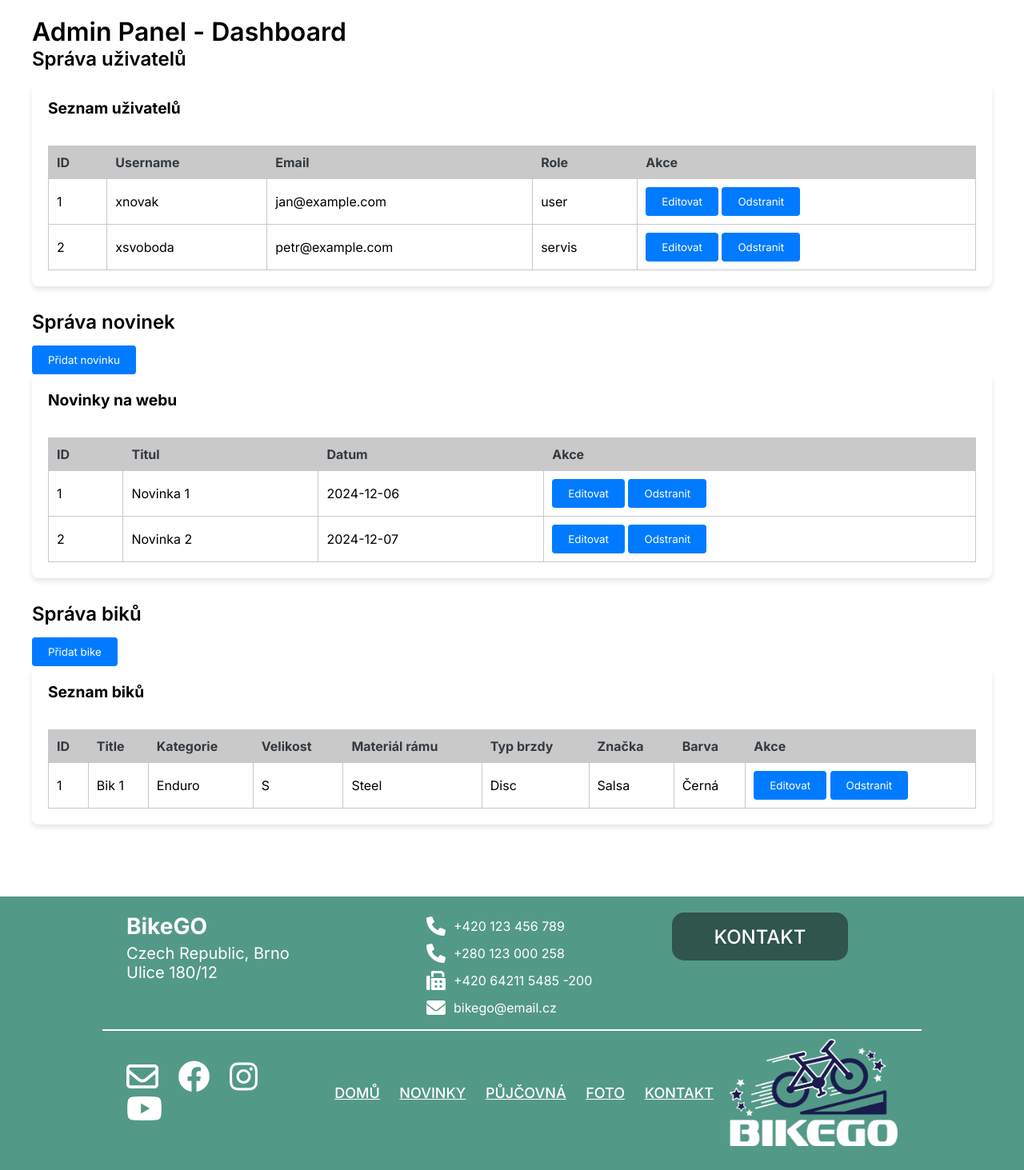
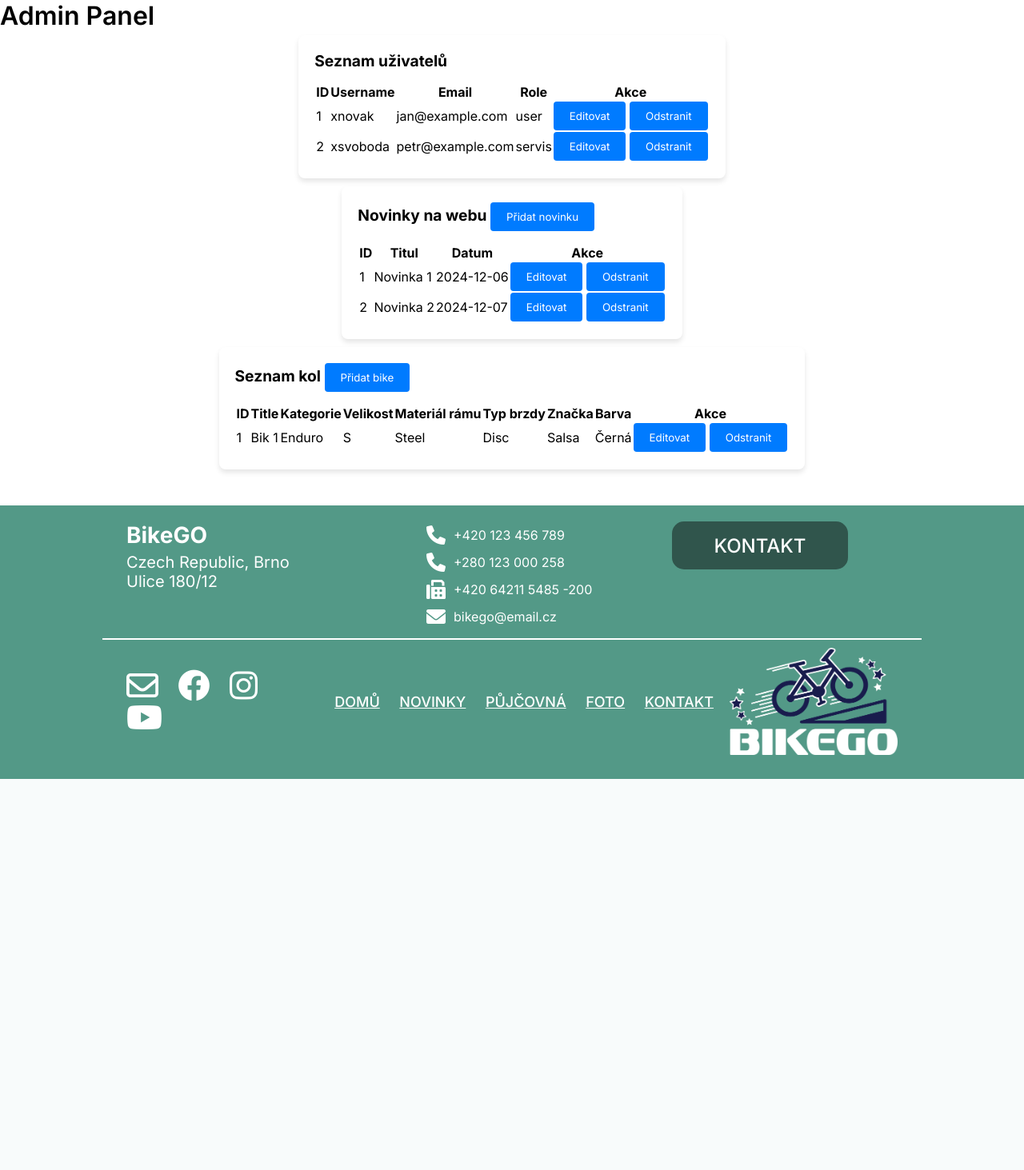
Before and after one commit to Bike-go/Bikego-app, a Flask app: template templates/admin_page.jinja in a window 1280 px wide. Shown: the part 153-1616 px from the top of the page at 80% size. After the commit the page ends 1127 px from the top, so only its background shows below. Run offline with Flask 3, Linux system fonts and the light colour scheme; the template is opened without the code that fills it, so the values that code supplies are empty; parts of the project's set-up code (start-up, migrations or seed data) failed here and were passed over.

Commit message:
Update admin_page.jinja

```diff
--- a/templates/admin_page.jinja
+++ b/templates/admin_page.jinja
@@ -2,18 +2,13 @@
 
 {% block content %}
 <main class="admin_page_body">
-    <div class="content">
-        <div class="container">
-            <div class="admin_page">
-                <h1>Admin Panel - Dashboard</h1>
-
+    <h1>Admin Panel</h1>
     <!-- Správa uživatelů -->
-                <div class="section">
-                    <h2>Správa uživatelů</h2>
+    <section>
         <div class="card">
             <div class="card-header">Seznam uživatelů</div>
-                        <div class="card-body">
-                            <table class="table">
+            <div class="card-body table-responsive">
+                <table>
                     <thead>
                         <tr>
                             <th>ID</th>
@@ -48,16 +43,17 @@
                 </table>
             </div>
         </div>
+    </section>
+
+    <!-- Správa novinek -->
+    <section>
+        <div class="card">
+            <div class="card-header">Novinky na webu
+                <button class="btn" onclick="openNewsModal()">Přidat novinku</button>
             </div>
 
-                <!-- Správa novinek -->
-                <div class="section">
-                    <h2>Správa novinek</h2>
-                    <button class="btn" onclick="openNewsModal()">Přidat novinku</button>
-                    <div class="card">
-                        <div class="card-header">Novinky na webu</div>
-                        <div class="card-body">
-                            <table class="table">
+            <div class="card-body table-responsive">
+                <table>
                     <thead>
                         <tr>
                             <th>ID</th>
@@ -89,16 +85,17 @@
                 </table>
             </div>
         </div>
+    </section>
+
+    <!-- Správa biků -->
+    <section>
+        <div class="card">
+            <div class="card-header">Seznam kol
+                <button class="btn" onclick="openBikeModal()">Přidat bike</button>
             </div>
 
-                <!-- Správa biků -->
-                <div class="section">
-                    <h2>Správa biků</h2>
-                    <button class="btn" onclick="openBikeModal()">Přidat bike</button>
-                    <div class="card">
-                        <div class="card-header">Seznam biků</div>
-                        <div class="card-body">
-                            <table class="table">
+            <div class="card-body table-responsive">
+                <table>
                     <thead>
                         <tr>
                             <th>ID</th>
@@ -131,11 +128,7 @@
                 </table>
             </div>
         </div>
-                </div>
-
-            </div>
-        </div>
-    </div>
+    </section>
 
     <!-- Modal pro editaci uživatele -->
     <div id="editUserModal" class="modal">
@@ -328,5 +321,4 @@
     </div>
 </main>
 
-</main>
 {% endblock %}
```
Lines whose indentation alone changed are shown as unchanged.
